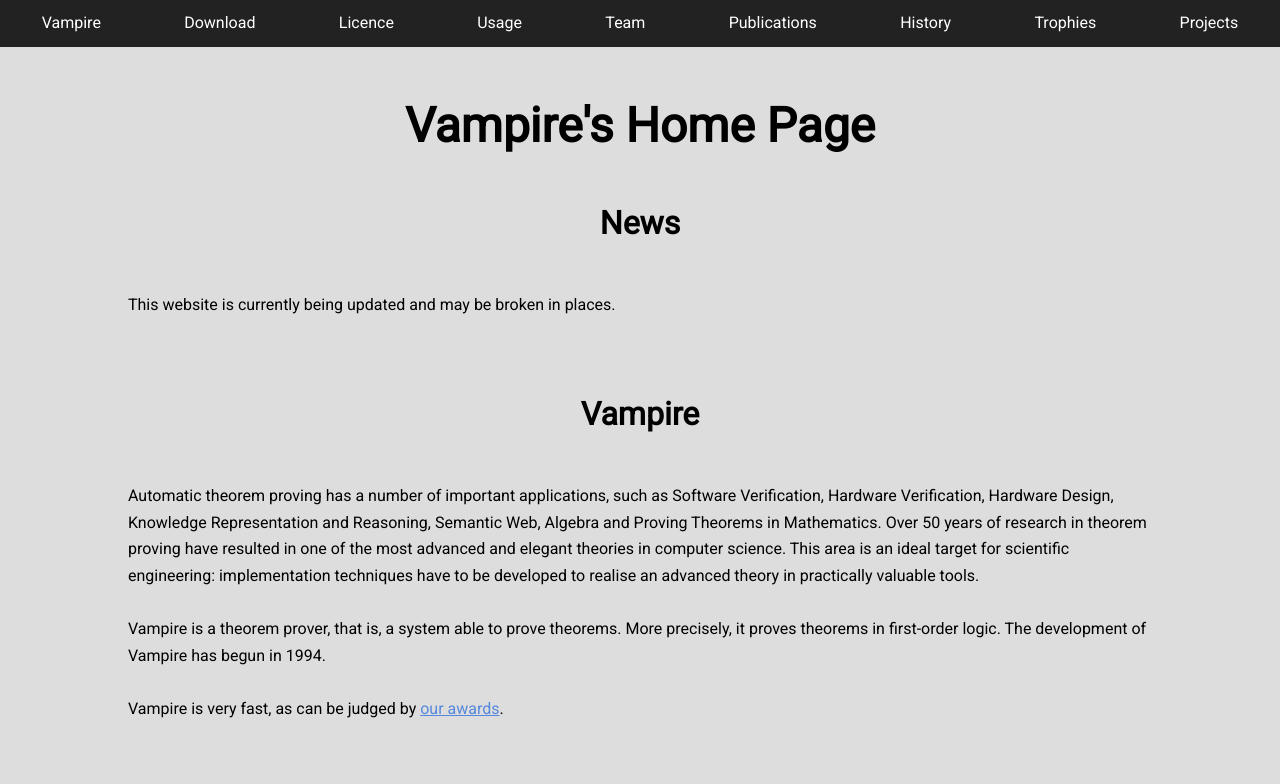
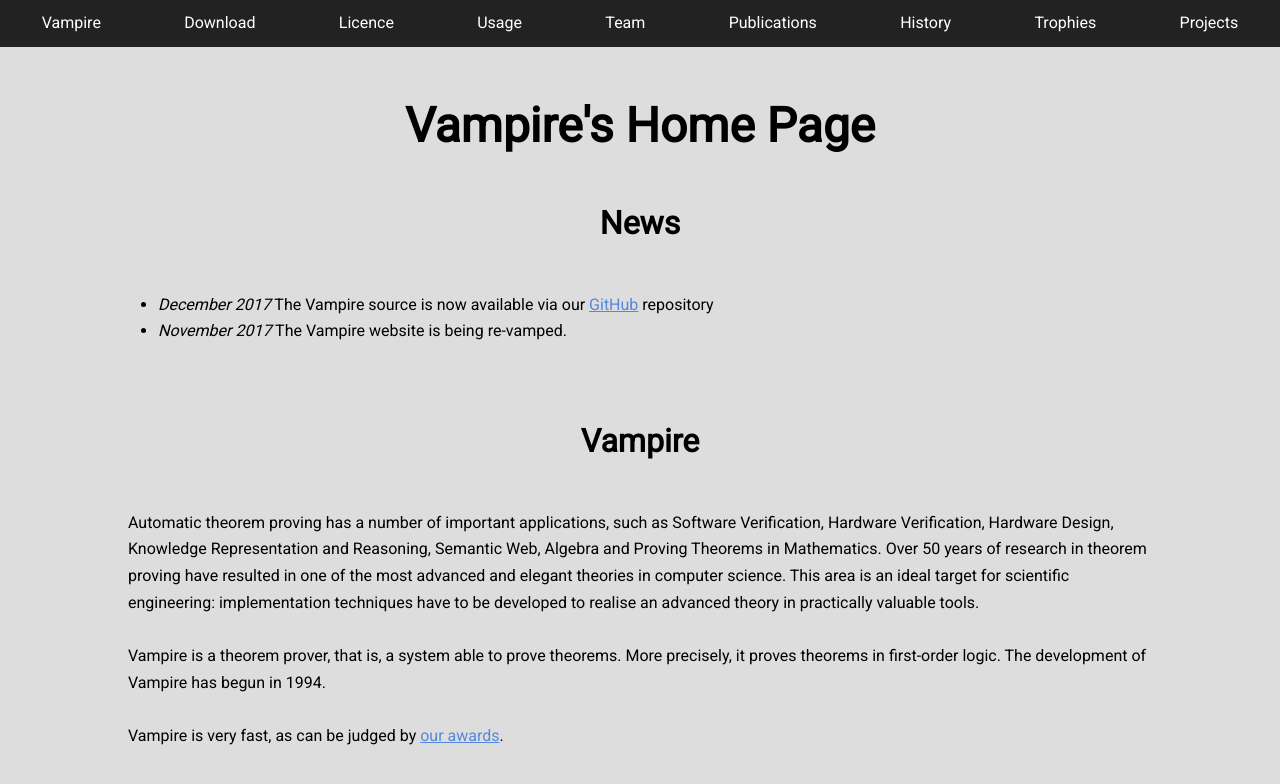
Before and after one commit to vprover/vprover.github.io, a Jekyll site: the page built from index.html, in a window 1280 px wide. Shown: the top 784 px of the page. Built offline with Jekyll 4.4.1, drawn with Linux system fonts in a browser that asks for light colours.

Commit message:
Starting the news maybe it should be a scroll bar

```diff
--- a/index.html
+++ b/index.html
@@ -4,9 +4,10 @@
 ---
 
 <h2>News</h2>
-<p>
-This website is currently being updated and may be broken in places.
-</p>
+<ul>
+  <li><i>December 2017</i> The Vampire source is now available via our <a href="https://github.com/vprover/vampire">GitHub</a> repository</li>
+  <li><i>November 2017</i> The Vampire website is being re-vamped.
+</ul>
 
 <h2>Vampire</h2>
 <p>
```
